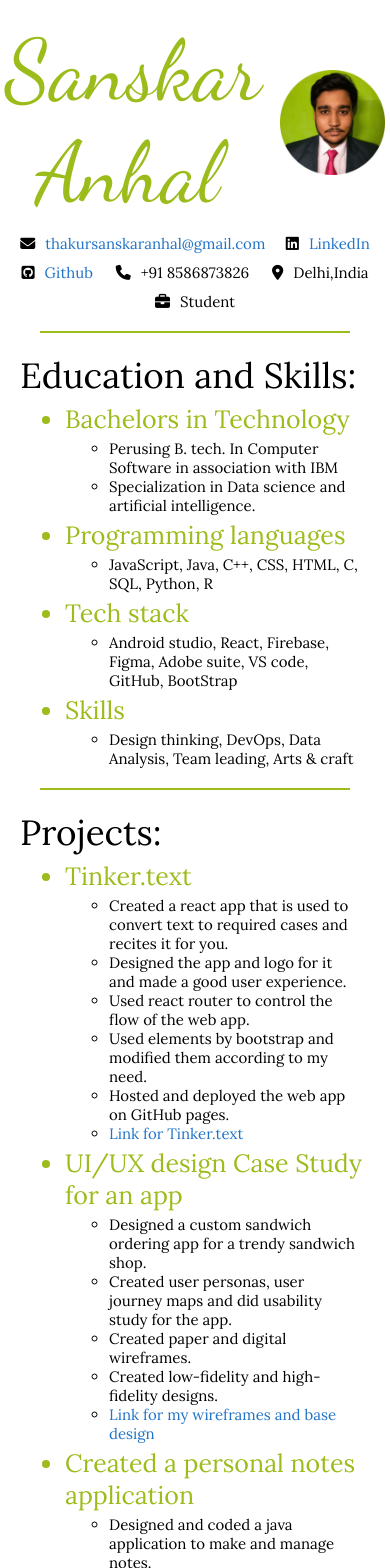
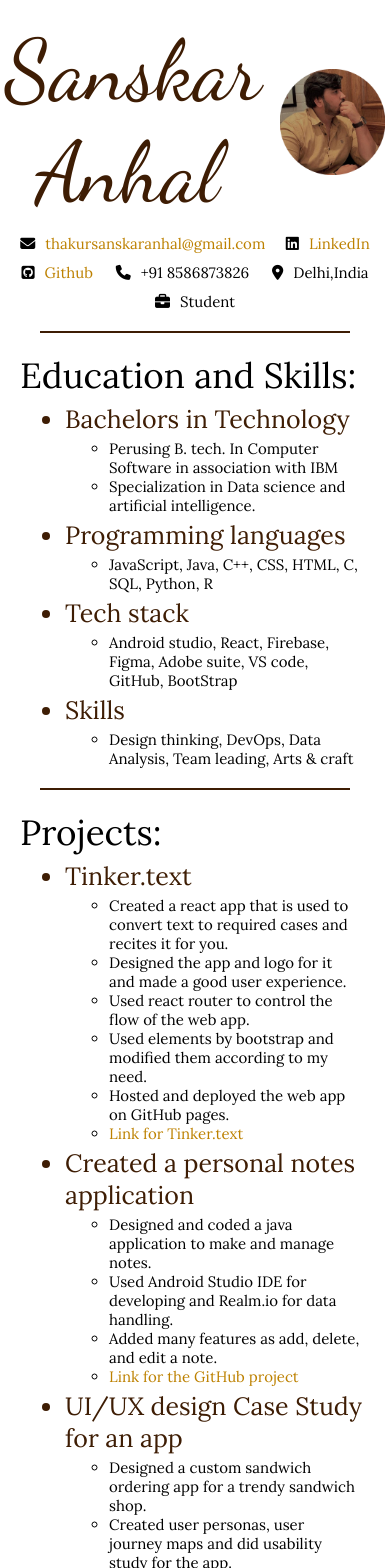
Before and after one commit to Thakur-Sanskar-Anhal/resume, a React (Create React App) app: page / in a window 390 px wide. Shown: the top 1568 px of the page. Built offline with nearby package versions, Linux system fonts and the light colour scheme.

Commit message:
i did some changes in the past

```diff
--- a/src/App.css
+++ b/src/App.css
@@ -1,9 +1,9 @@
 @import url('https://fonts.googleapis.com/css2?family=Dancing+Script&family=Lora&family=Poppins:wght@400;700&family=Roboto:wght@400;700&family=Varela+Round&display=swap');
 
 :root{
-    --primary-text-color: #9cbc1c;
+    --primary-text-color: #3e1d04;
     --seccondary-text-color: #000000;
-    --link-color: #1f73c8;
+    --link-color: #bd8100;
     --padding-inline-section: 20px;
     --name-size: 150px;
     --heading-size: 40px;
--- a/src/Media.css
+++ b/src/Media.css
@@ -3,9 +3,9 @@
 /* 1024 px */
 @media screen and (max-width: 1024px) {
     :root{
-        --primary-text-color: #9cbc1c;
+        --primary-text-color: #3e1d04;
         --seccondary-text-color: #000000;
-        --link-color: #1f73c8;
+        --link-color: #bd8100;
         --padding-inline-section: 20px;
         --name-size: 120px;
         --heading-size: 37px;
@@ -36,9 +36,9 @@
 /* 480px */
 @media screen and (max-width: 480px) {
     :root{
-        --primary-text-color: #9cbc1c;
+        --primary-text-color: #3e1d04;
         --seccondary-text-color: #000000;
-        --link-color: #1f73c8;
+        --link-color: #bd8100;
         --padding-inline-section: 20px;
         --name-size: 85px;
         --heading-size: 35px;
--- a/src/components/Projects.js
+++ b/src/components/Projects.js
@@ -19,6 +19,14 @@ function Projects() {
                     <li><a rel="noreferrer" href="https://thakur-sanskar-anhal.github.io/tinker-text/" target="_blank">Link for Tinker.text</a></li>
                 </ul>
 
+                <li>Created a personal notes application</li>
+                <ul className="seccondary-ul">
+                    <li>Designed and coded a java application to make and manage notes.</li>
+                    <li>Used Android Studio IDE for developing and Realm.io for data handling.</li>
+                    <li>Added many features as add, delete, and edit a note.</li>
+                    <li><a rel="noreferrer" href="https://github.com/Thakur-Sanskar-Anhal/Personal-Notes-App" target="_blank">Link for the GitHub project</a></li>
+                </ul>
+
                 <li>UI/UX design Case Study for an app</li>
                 <ul className="seccondary-ul">
                     <li>Designed a custom sandwich ordering app for a trendy sandwich shop.</li>
@@ -26,16 +34,6 @@ function Projects() {
                     <li>Created paper and digital wireframes.</li>
                     <li>Created low-fidelity and high-fidelity designs.</li>
                     <li><a rel="noreferrer" href="https://www.figma.com/file/zB7HoV04AmIRH8IR1kzBYT/sans.wich?type=design&node-id=227%3A777&mode=design&t=TtpA93mEwFhif7zc-1" target="_blank">Link for my wireframes and base design</a></li>
-                </ul>
-
-
-
-                <li>Created a personal notes application</li>
-                <ul className="seccondary-ul">
-                    <li>Designed and coded a java application to make and manage notes.</li>
-                    <li>Used Android Studio IDE for developing and Realm.io for data handling.</li>
-                    <li>Added many features as add, delete, and edit a note.</li>
-                    <li><a rel="noreferrer" href="https://github.com/Thakur-Sanskar-Anhal/Personal-Notes-App" target="_blank">Link for the GitHub project</a></li>
                 </ul>
 
                 <li>Created a login application</li>
```
Also changed, not shown: src/components/images/profileImg.png.
